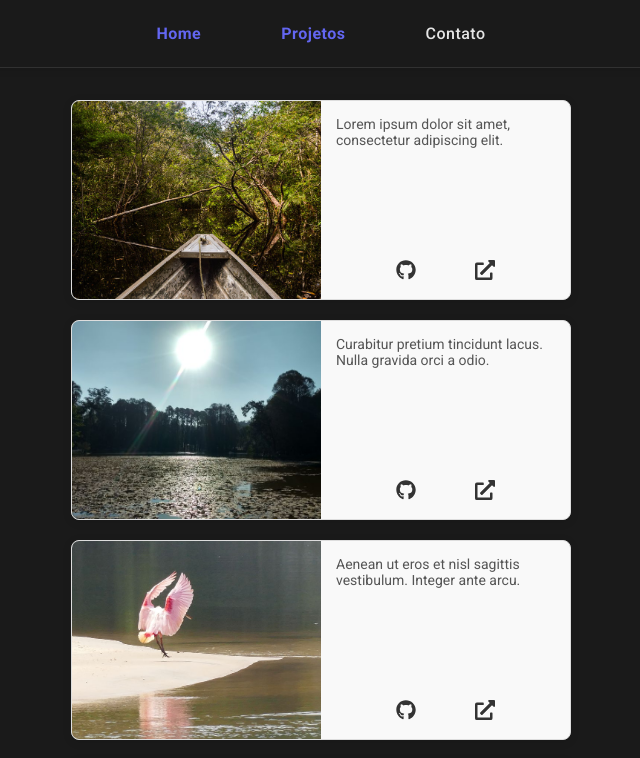
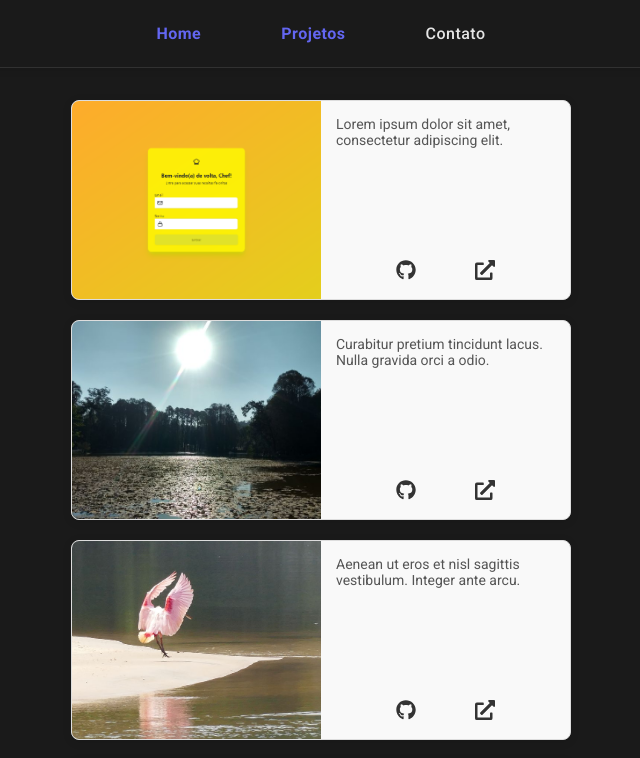
Before and after one commit to Gustavo-GPG/Gustavo-Portifolio, a React (Vite) app: page /Gustavo-Portifolio/Projetos in a window 1280 px wide. Shown: the top 758 px of the page, without its empty margins (319-959 px from the left). Built offline with nearby package versions, Linux system fonts and the light colour scheme.

Commit message:
adicionando projeto ao site

```diff
--- a/src/Components/ProjetosCarrosel/index.tsx
+++ b/src/Components/ProjetosCarrosel/index.tsx
@@ -1,13 +1,13 @@
 import { useState } from "react";
 import "./Pojetos.css"; // Importando o CSS
-import foto1 from "../../assets/caroca1.jpg";
+import projeto1 from "../../assets/Capa ProjetoAPPReceitas.png";
 import foto2 from "../../assets/caroca2.jpg";
 import foto3 from "../../assets/caroca3.jpeg";
 import foto4 from "../../assets/caroca4.jpeg";
 
 function ProjetosCarrosel() {
   const images = [
-    foto1,
+    projeto1,
     foto2,
     foto3,
     foto4,
--- a/src/Components/ProjetosLista/index.tsx
+++ b/src/Components/ProjetosLista/index.tsx
@@ -1,5 +1,5 @@
 import { FaGithub, FaExternalLinkAlt } from 'react-icons/fa';
-import foto1 from "../../assets/caroca1.jpg";
+import Projeto1 from "../../assets/Capa ProjetoAPPReceitas.png";
 import foto2 from "../../assets/caroca2.jpg";
 import foto3 from "../../assets/caroca3.jpeg";
 import foto4 from "../../assets/caroca4.jpeg";
@@ -8,16 +8,16 @@ import './ProjetosLista.css';
 const ProjetosLista = () => {
   const projetos = [
     {
-      imagem: foto1,
+      imagem: Projeto1,
       descricao: 'Lorem ipsum dolor sit amet, consectetur adipiscing elit.',
-      linkGithub: 'https://github.com/exemplo/repo1',
-      linkSite: 'https://meuprojeto.com',
+      linkGithub: 'https://github.com/Gustavo-GPG/AppReceitasDeploy',
+      linkSite: 'https://gustavo-gpg.github.io/AppReceitasDeploy/',
     },
     {
       imagem: foto2,
       descricao: 'Curabitur pretium tincidunt lacus. Nulla gravida orci a odio.',
       linkGithub: 'https://github.com/exemplo/repo2',
-      linkSite: 'https://meuprojeto2.com',
+      linkSite: 'https://gustavo-gpg.github.io/AppReceitasDeploy/',
     },
     {
       imagem: foto3,
```
Also changed, not shown: src/assets/Capa ProjetoAPPReceitas.png (added), src/assets/caroca1.jpg (deleted), 2 other files (tests, documents, lock files or other folders).
